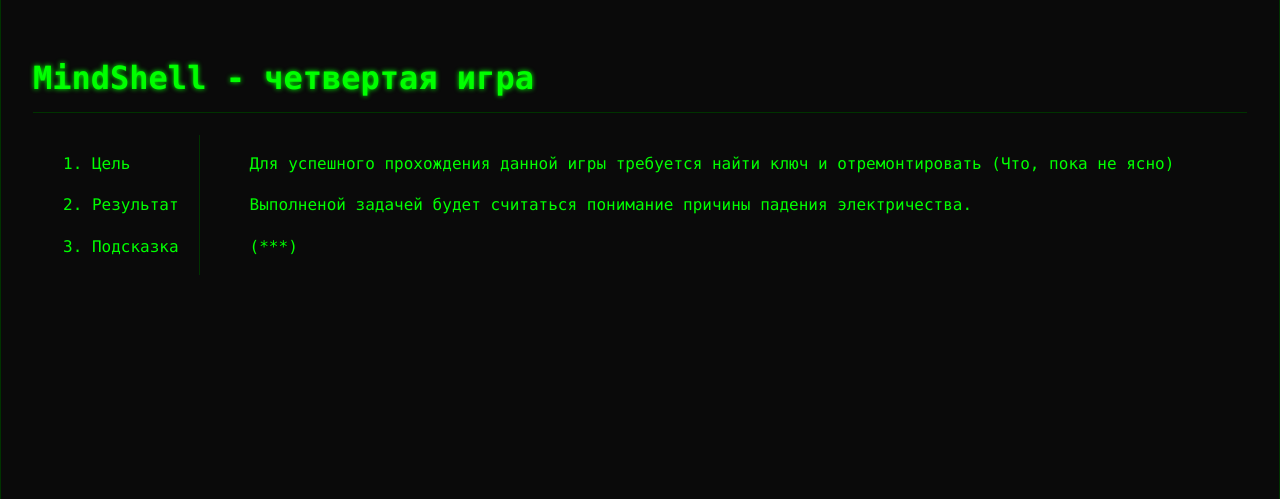
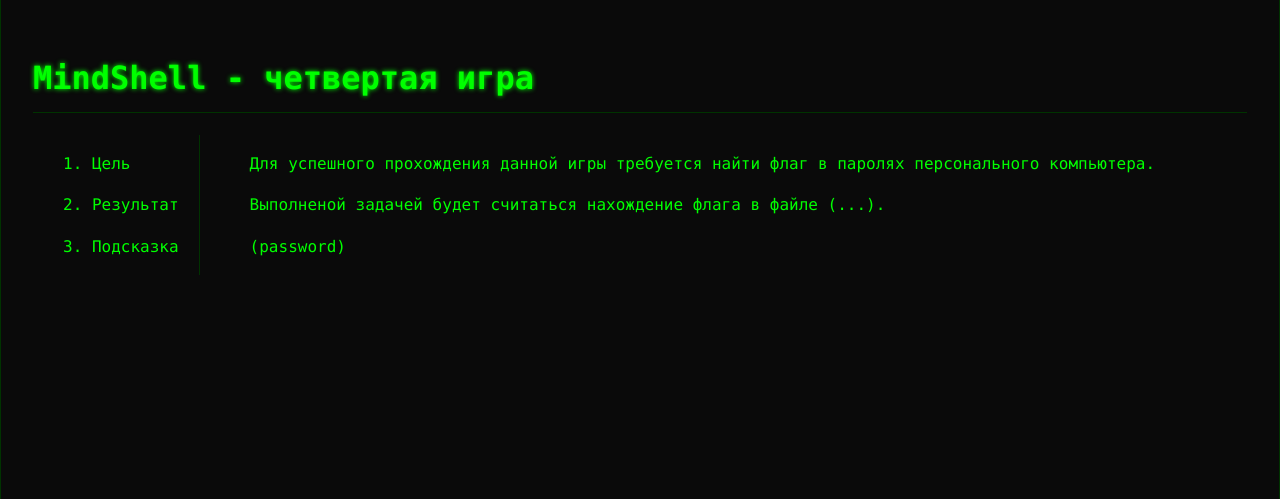
Before and after one commit to UneGod/mind-shell-web, a Flask app: page /game4 in a window 1280 px wide. Shown: the part 59-558 px from the top of the page. Run offline with Flask 3, Linux system fonts and the light colour scheme.

Commit message:
Изменение текста при смене расстановки игрового процесса

```diff
--- a/templates/fifthgame.html
+++ b/templates/fifthgame.html
@@ -32,13 +32,11 @@
             <div class="tableleft">
                 <p>1. Цель</p>
                 <p>2. Результат</p>
-                <p>3. Подсказка</p>
             </div>
 
             <div class="maininfo">
-                <p>Для успешного прохождения данной игры нужно читать метаданные...</p>
-                <p>Игра будет считаться пройденой после нахождения (**) в результате анализа метаданных.</p>
-                <p>(***)</p>
+                <p>Для успешного прохождения данной игры необходимо найти флаг в  виртуальном браузере.</p>
+                <p>Игра будет считаться пройденой после нахождения флага в данном браузере.</p>
             </div>
         </div>
     </main>
--- a/templates/fourthgame.html
+++ b/templates/fourthgame.html
@@ -36,9 +36,9 @@
             </div>
 
             <div class="maininfo">
-                <p>Для успешного прохождения данной игры требуется найти ключ и отремонтировать (Что, пока не ясно)</p>
-                <p>Выполненой задачей будет считаться понимание причины падения электричества.</p>
-                <p>(***)</p>
+                <p>Для успешного прохождения данной игры требуется найти флаг в паролях персонального компьютера.</p>
+                <p>Выполненой задачей будет считаться нахождение флага в файле (...).</p>
+                <p>(password)</p>
             </div>
         </div>
     </main>
--- a/templates/thirdgame.html
+++ b/templates/thirdgame.html
@@ -36,9 +36,9 @@
             </div>
 
             <div class="maininfo">
-                <p>Для успешного прохождения данной игры нужно владеть навыками анализа логов.</p>
-                <p>Выполненой задачей будет считаться понимание причины падения электричества.</p>
-                <p>(***)</p>
+                <p>Для успешного прохождения данной игры нужно читать метаданные...</p>
+                <p>Игра будет считаться пройденой после нахождения (**) в результате анализа метаданных.</p>
+                <p>(Для выполнения предшествующей задачи, нужно обратить внимание на имя пользователя))</p>
             </div>
         </div>
     </main>
```
Also changed, not shown: templates/firstgame.html (+3 -5 lines), templates/secondgame.html (+5 -3 lines).
